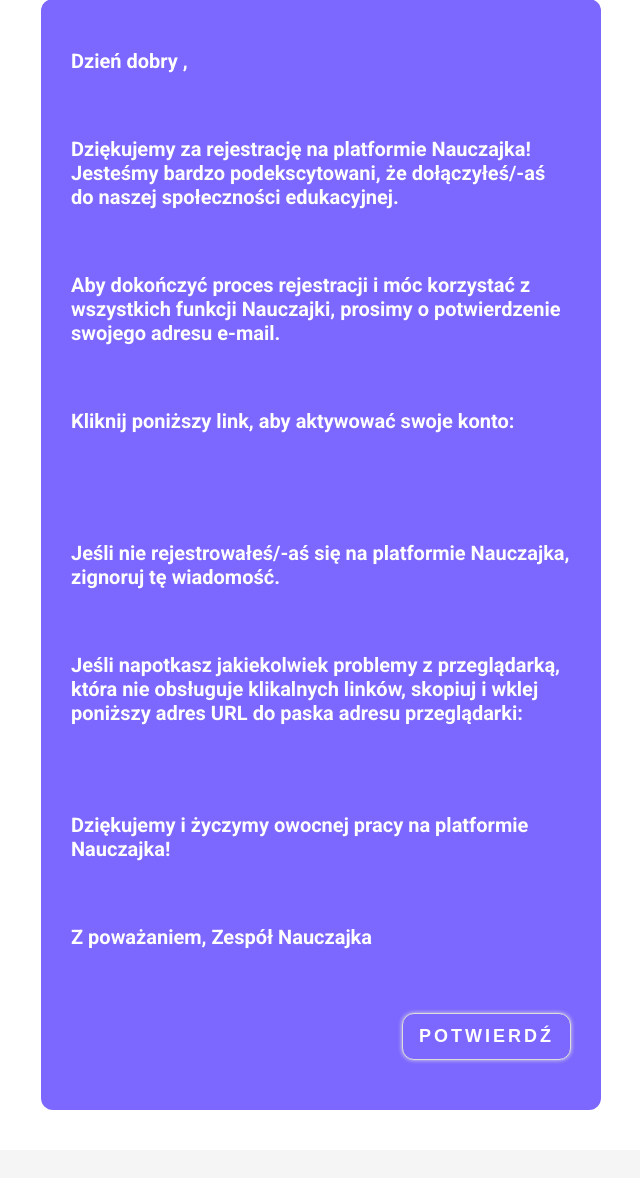
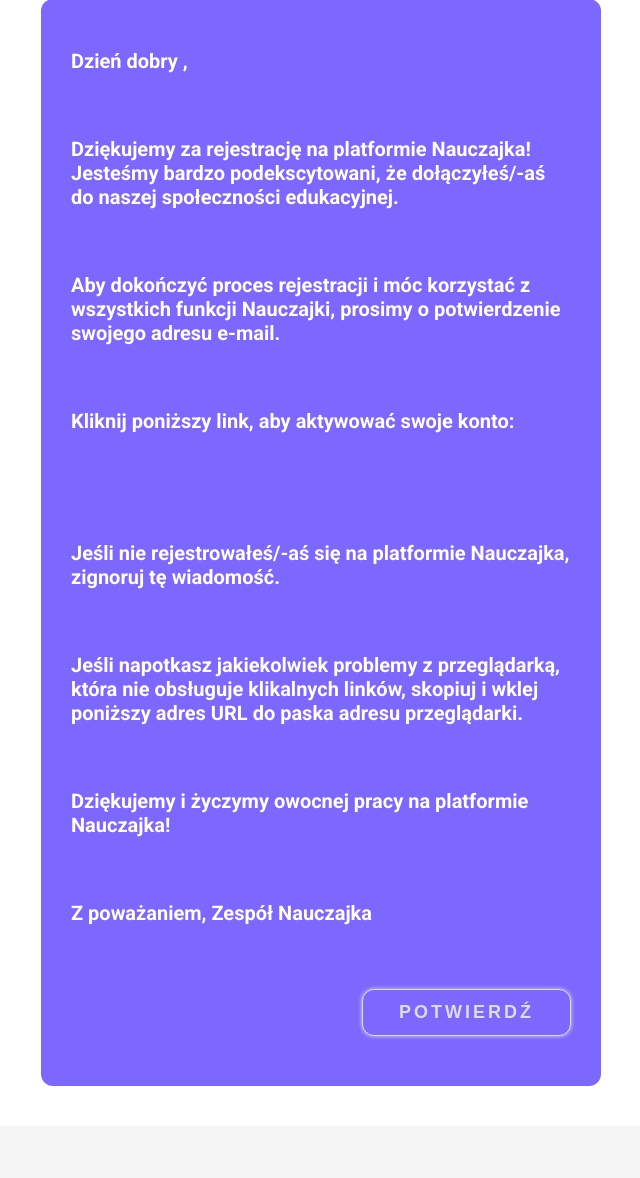
Before and after one commit to ProOnDesk/nauczajka-back, a Django app: template bdio_backend/core/templates/core/user_confirm_email.html in a window 1280 px wide. Shown: the part 214-1392 px from the top of the page, without its empty margins (319-959 px from the left). After the commit the page ends 1300 px from the top, so only its background shows below. Run offline with Django 4.2, Linux system fonts and the light colour scheme; the template is opened without the code that fills it, so the values that code supplies are empty; parts of the project's set-up code (start-up, migrations or seed data) failed here and were passed over.

Commit message:
moze nie trzeba

```diff
--- a/bdio_backend/core/templates/core/user_confirm_email.html
+++ b/bdio_backend/core/templates/core/user_confirm_email.html
@@ -70,7 +70,6 @@
 				font-size: 18px;
 				border: 1px solid #ddd;
 				border-radius: 12px;
-				color: #fff;
 				letter-spacing: 3px;
 				text-transform: uppercase;
 				font-weight: 600;
@@ -79,8 +78,20 @@
 				transition: background-color 0.3s;
 			}
 
+			a {
+				padding: 12px 20px;
+				text-align: center;
+				text-decoration: none;
+				color: #ddd;
+				transition: color 0.3s;
+			}
+
 			.EmailButton:hover {
 				background-color: #6b56ee;
+			}
+
+			a:hover {
+				color: #fff;
 			}
 		</style>
 	</head>
@@ -133,10 +144,8 @@
 				<p>
 					Jeśli napotkasz jakiekolwiek problemy z przeglądarką, która nie
 					obsługuje klikalnych linków, skopiuj i wklej poniższy adres URL do
-					paska adresu przeglądarki:
+					paska adresu przeglądarki.
 				</p>
-				<p>{{ confirm_account_url }}</p>
-				<br />
 
 				<br />
 				<p>Dziękujemy i życzymy owocnej pracy na platformie Nauczajka!</p>
@@ -145,7 +154,9 @@
 				<br />
 
 				<div class="confirmEmailButton">
-					<button class="EmailButton">Potwierdź</button>
+					<button class="EmailButton">
+						<a href="{{ confirm_account_url }}">Potwierdź</a>
+					</button>
 				</div>
 			</div>
 		</div>
```
